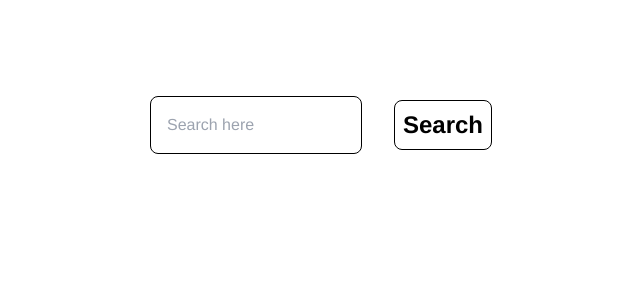
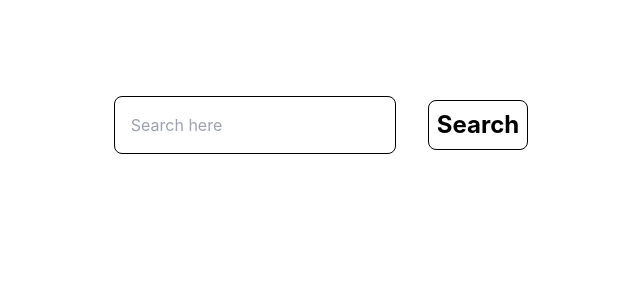
Before and after one commit to HrxPrathmesh/Vros-Git-Search, a React (Create React App) app: page / in a window 1280 px wide. Shown: the top 300 px of the page, without its empty margins (319-959 px from the left). Built offline with nearby package versions, Linux system fonts and the light colour scheme.

Commit message:
Update index.css

```diff
--- a/src/index.css
+++ b/src/index.css
@@ -3,5 +3,5 @@
 @tailwind utilities;
 
 *{
-  font-family: Helvetica;
+  font-family: "Inter";
 }
```
